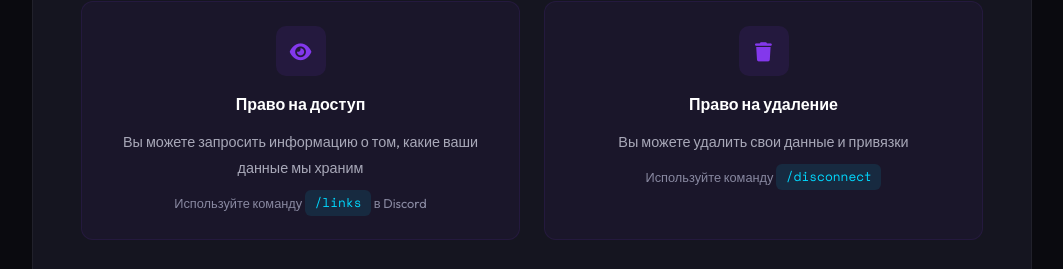
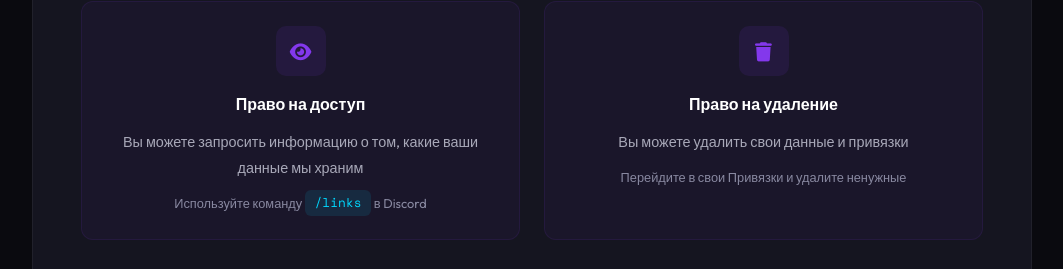
Before and after one commit to RomaSharper/TgDiscordGifsSite, a plain HTML site: page index.html in a window 1280 px wide. Shown: the part 8538-8807 px from the top of the page, without its empty margins (108-1171 px from the left). Drawn offline with nearby package versions, Linux system fonts and the light colour scheme; animation ran at ten frames a second.

Commit message:
Fix message

```diff
--- a/index.html
+++ b/index.html
@@ -482,7 +482,7 @@
                                 <div class="right-icon"><i class="fas fa-trash"></i></div>
                                 <h4>Право на удаление</h4>
                                 <p>Вы можете удалить свои данные и привязки</p>
-                                <small>Используйте команду <code>/disconnect</code></small>
+                                <small>Перейдите в свои Привязки и удалите ненужные</small>
                             </div>
                         </div>
 
```
